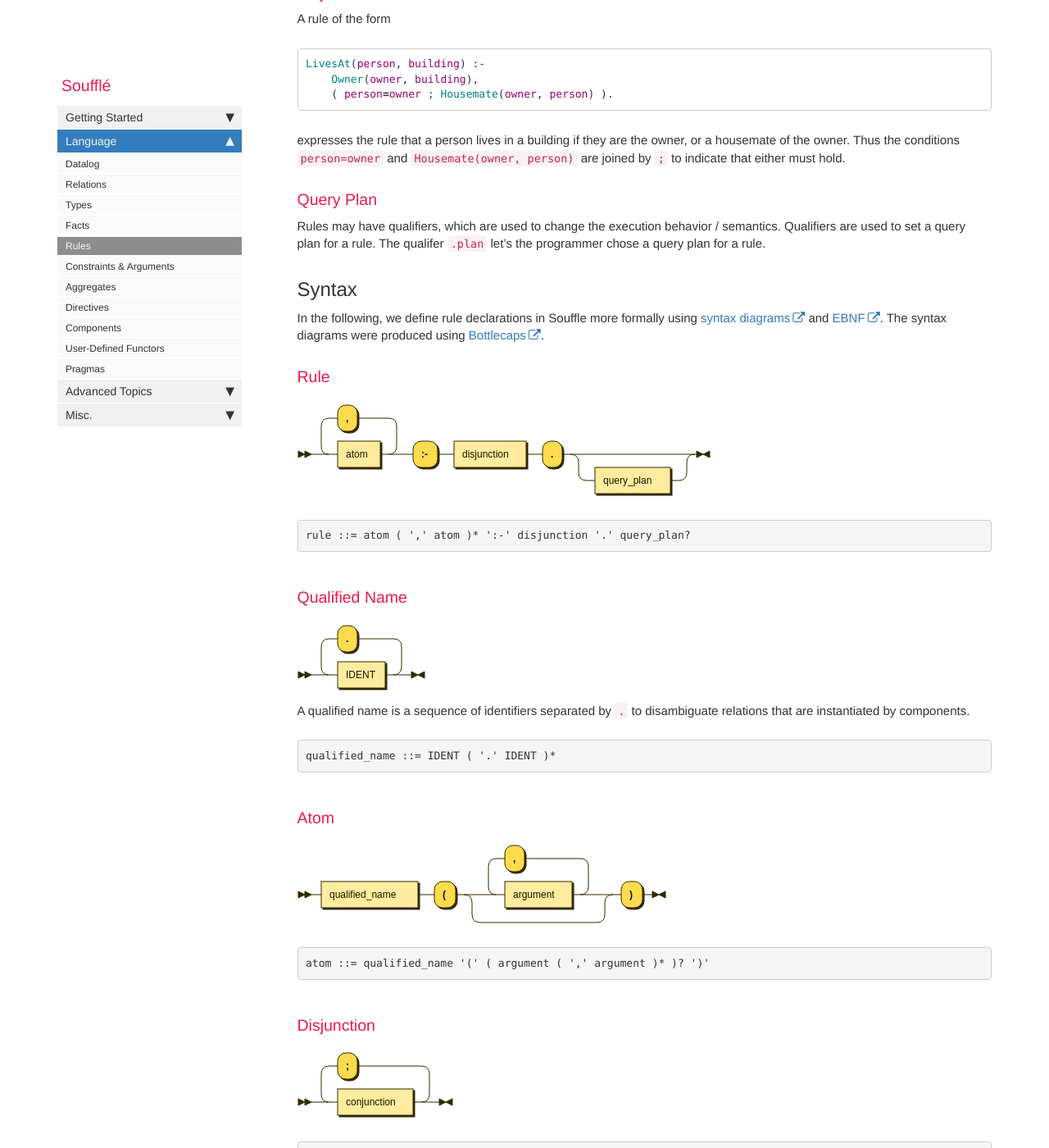
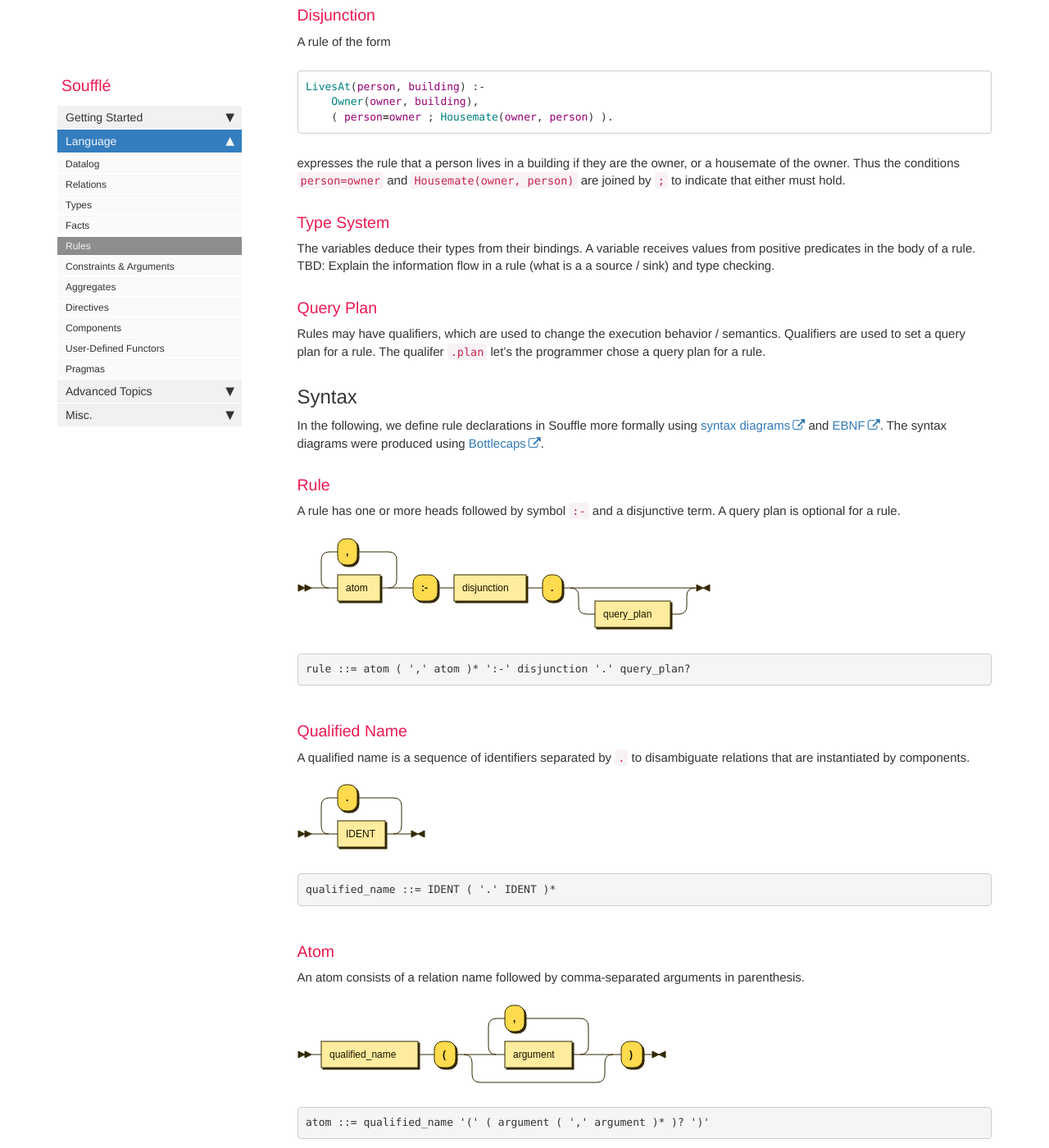
Before and after one commit to souffle-lang/souffle-lang.github.io, a Jekyll site: the page built from pages/docs/rules.md, in a window 1280 px wide and 1400 px high, scrolled down 1905 px. Shown: the whole window at 82% size. Built offline with Jekyll 4.4.1, drawn with Linux system fonts in a browser that asks for light colours; comment, search, counter and statistics services are not loaded; some of the changed text lies outside the part shown.

Commit message:
Update rules.md

````diff
--- a/pages/docs/rules.md
+++ b/pages/docs/rules.md
@@ -64,6 +64,12 @@ LivesAt(person, building) :-
 ```
 expresses the rule that a person lives in a building if they are the owner, or a housemate of the owner. Thus the conditions `person=owner` and `Housemate(owner, person)` are joined by `;` to indicate that either must hold.
 
+
+### Type System
+
+The variables deduce their types from their bindings. A variable receives values from positive predicates in the body of a rule.
+TBD: Explain the information flow in a rule (what is a a source / sink) and type checking.
+
 ### Query Plan
 Rules may have qualifiers, which are used to change the execution behavior / semantics.
 Qualifiers are used to set a query plan for a rule. The qualifer `.plan` let's the programmer chose a query plan for a rule.
@@ -72,6 +78,7 @@ Qualifiers are used to set a query plan for a rule. The qualifer `.plan` let's t
 In the following, we define rule declarations in Souffle more formally using [syntax diagrams](https://en.wikipedia.org/wiki/Syntax_diagram) and [EBNF](https://en.wikipedia.org/wiki/Extended_Backus–Naur_form). The syntax diagrams were produced using [Bottlecaps](https://www.bottlecaps.de/rr/ui).
 
 ### Rule
+A rule has one or more heads followed by symbol `:-` and a disjunctive term. A query plan is optional for a rule.
 
 ![Rule](https://souffle-lang.github.io/img/rule.svg)
 
@@ -80,16 +87,16 @@ rule ::= atom ( ',' atom )* ':-' disjunction '.' query_plan?
 ```
 
 ### Qualified Name
+A qualified name is a sequence of identifiers separated by `.` to disambiguate relations that are instantiated by components.
 
 ![Qualifier Name](https://souffle-lang.github.io/img/qualified_name.svg)
-
-A qualified name is a sequence of identifiers separated by `.` to disambiguate relations that are instantiated by components.
 
 ```ebnf
 qualified_name ::= IDENT ( '.' IDENT )*
 ```
 
 ### Atom
+An atom consists of a relation name followed by comma-separated arguments in parenthesis.
 
 ![Atom](https://souffle-lang.github.io/img/atom.svg)
 
@@ -98,7 +105,7 @@ atom ::= qualified_name '(' ( argument ( ',' argument )* )? ')'
 ```
 
 ### Disjunction
-
+A disjunction is a list of conjunction separated by ';'.
 ![Disjunction](https://souffle-lang.github.io/img/disjunction.svg)
 
 ```ebnf
@@ -106,6 +113,7 @@ disjunction ::= conjunction ( ';' conjunction )*
 ```
 
 ### Conjunction
+A conjunctive term is a list of (negated) atoms / constraints / disjunctions separated by ','.
 
 ![Conjunction](https://souffle-lang.github.io/img/conjunction.svg)
 
@@ -114,6 +122,7 @@ conjunction ::= '!'* ( atom | constraint | '(' disjunction ')' ) ( ',' '!'* ( at
 ```
 
 ### Query Plan
+A query plan gives for each version of a rule a permutation. The permutation dictates the execution order in the loop nest.
 
 ![Query Plan](https://souffle-lang.github.io/img/query_plan.svg)
 
````
